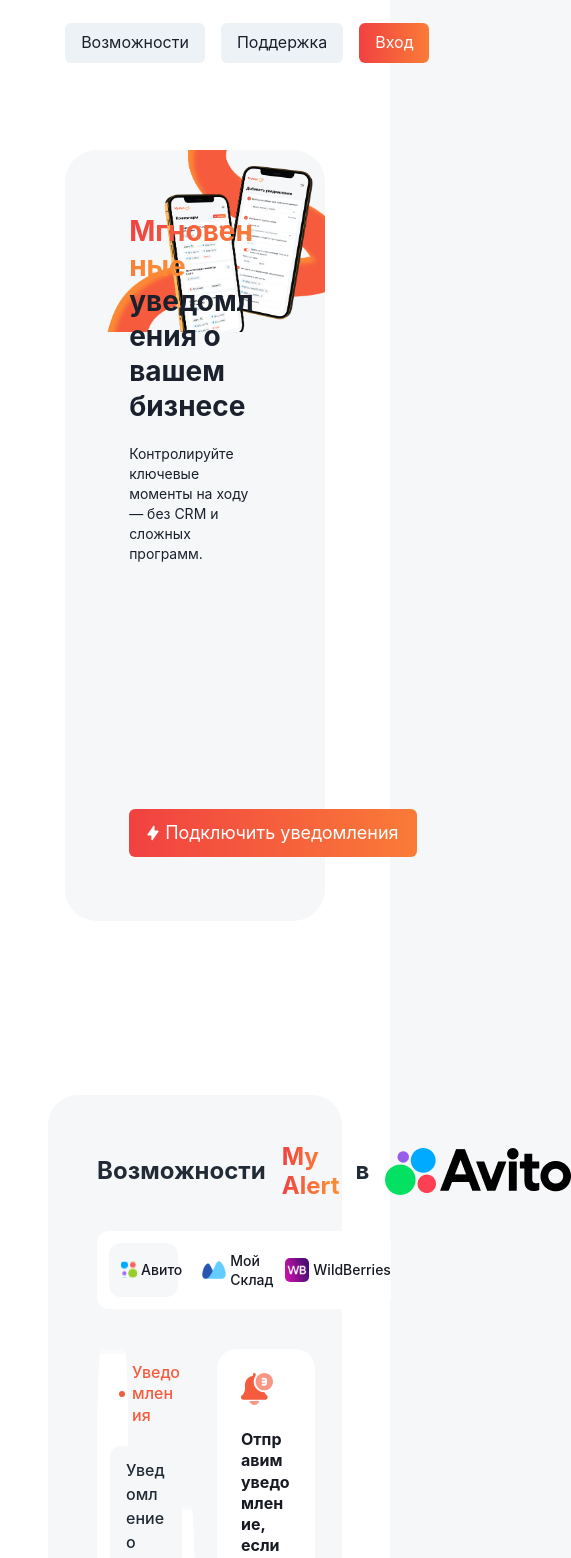
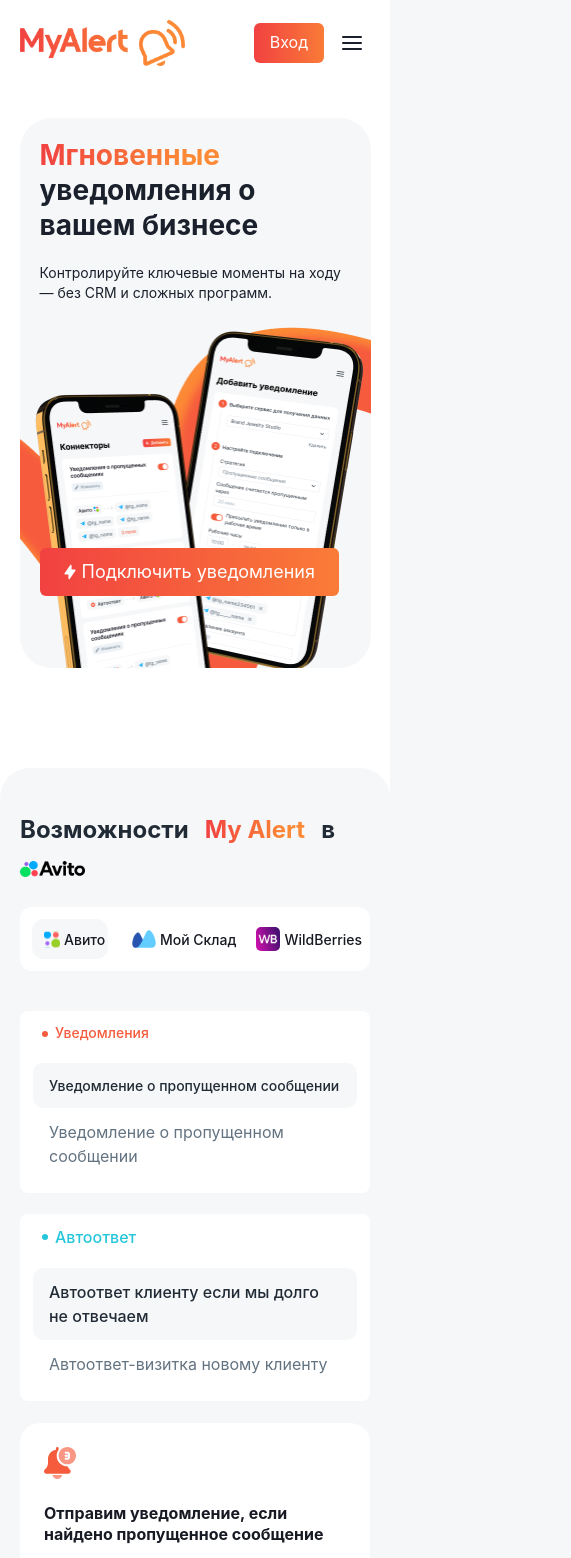
Before and after one commit to QobilovSardor/myAlert2, a React (Vite) app: page /home in a window 390 px wide. Shown: the top 1558 px of the page, 571 px wide, since content can reach past the window. Built offline with nearby package versions, Linux system fonts and the light colour scheme.

Commit message:
home media finished

```diff
--- a/src/components/Footer.jsx
+++ b/src/components/Footer.jsx
@@ -10,6 +10,8 @@
         pt={{ base: '40px', sm: '100px', desktop: '150px' }}
         pb={{ base: '40px', desktop: '80px' }}
         justifyContent='space-between'
+        flexWrap='wrap'
+        rowGap='2rem'
       >
         <Box>
           <Image src={assets.logo} w='224' h='66' />
--- a/src/components/Header.jsx
+++ b/src/components/Header.jsx
@@ -59,6 +59,12 @@
         justifyContent='space-between'
         alignItems='center'
         mb={{ base: '20px', sm: 6, desktop: '37px' }}
+        sx={{
+          '@media (max-width:480px)': {
+            flexWrap: 'wrap',
+            rowGap: '12px',
+          },
+        }}
       >
         <Heading className='page-title'>{text}</Heading>
         {addBtn ? (
--- a/src/components/HeaderDefault.jsx
+++ b/src/components/HeaderDefault.jsx
@@ -1,10 +1,23 @@
-import React from 'react';
+import React, { useState } from 'react';
 import { Flex, Image } from '@chakra-ui/react';
 import { Link } from 'react-router-dom';
 import assets from '../assets';
 import { ButtonComponent } from './ButtonComponent';
+import { HamburgerIcon, CloseIcon } from '@chakra-ui/icons';
+import { Box } from '@chakra-ui/react';
+export const HeaderDefault = () => {
+  const [openSidebar, setOpenSidebar] = useState(false);
+  // const location = useLocation();
 
-export const HeaderDefault = () => {
+  const handleOpenSidebar = () => {
+    const sidebarElement = document.querySelector('.header__btns');
+    setOpenSidebar(!openSidebar);
+    if (sidebarElement) {
+      document.body.classList.toggle('scroll-hidden');
+      sidebarElement.classList.toggle('active');
+    }
+  };
+
   return (
     <header>
       <Flex
@@ -17,15 +30,29 @@
           <Image src={assets.logo} width='156' height='46' />
         </Link>
 
-        <Flex gap={4}>
-          <ButtonComponent text='Возможности' />
-          <ButtonComponent text='Поддержка' />
+        <Flex gap={4} alignItems='center'>
+          <Flex className='header__btns' gap={4}>
+            <ButtonComponent text='Возможности' />
+            <ButtonComponent text='Поддержка' />
+          </Flex>
           <ButtonComponent
             text='Вход'
             bg='brand.500'
             color='#fff'
             _hover='none'
           />
+          <Box width='30px' className='hamburger__menu' h='25px'>
+            <HamburgerIcon
+              onClick={handleOpenSidebar}
+              width={6}
+              h={6}
+              display={openSidebar ? 'none' : 'block'}
+            />
+            <CloseIcon
+              onClick={handleOpenSidebar}
+              display={openSidebar ? 'block' : 'none'}
+            />
+          </Box>
         </Flex>
       </Flex>
     </header>
--- a/src/index.css
+++ b/src/index.css
@@ -110,22 +110,80 @@
   font-weight: 500;
   line-height: 24px;
   color: #000000d9;
+  white-space: nowrap;
 }
 .cart__bg {
   background: url(./assets/cart-bg.png) no-repeat;
   background-size: cover;
+  height: 149px;
 }
 .cart__bg.disabled {
   background: url(./assets/disable-cart.png) no-repeat;
+  height: 149px;
+  background-size: cover;
 }
 /* media query start */
+@media screen and (max-width: 1600px) {
+  .container {
+    max-width: 90%;
+  }
+}
 @media screen and (max-width: 1000px) {
   header .page-title {
     font-size: 28px;
     line-height: 33px;
   }
+  .container {
+    max-width: 100%;
+    padding-left: 32px;
+    padding-right: 32px;
+  }
+  .home__intro {
+    width: 90%;
+    margin: 0 auto;
+  }
+  .avito__logo-heading img {
+    width: 111px;
+  }
+  .home__intro .bell__img {
+    width: 386px;
+    height: 354px;
+  }
+  .home__page .try__it-img {
+    width: 45%;
+    top: auto;
+    bottom: 0;
+  }
+  .home__page .try__it-box {
+    max-width: 90%;
+  }
 }
-
+@media screen and (max-width: 890px) {
+  .home__intro .bell__img {
+    position: relative;
+    margin-bottom: 20px;
+  }
+  .home__intro.bell__box {
+    display: flex;
+    flex-direction: column;
+    align-items: center;
+    background: #f6f7f8;
+    padding: 28px 32px;
+  }
+}
+@media screen and (max-width: 830px) {
+  .home__page .try__it-img {
+    position: relative;
+    margin-left: auto;
+    margin-top: auto;
+    width: 400px;
+  }
+  .home__page .try__it-box {
+    padding-right: 0;
+    padding-bottom: 0;
+    padding-top: 45px;
+  }
+}
 @media screen and (max-width: 768px) {
   .login-content {
     position: relative;
@@ -135,14 +193,76 @@
     border-radius: 12px;
     margin: 0 20px;
   }
+  .home__intro {
+    height: 550px;
+    background: url(./assets/media-intro.png) no-repeat;
+    background-position: bottom center;
+    background-size: 100% 100%;
+  }
+  .home__intro > div {
+    max-width: 100%;
+  }
+  .home__intro {
+    background-color: #f6f7f8;
+  }
+  .home__intro.bell__box {
+    height: fit-content;
+    margin: 0 auto 100px auto;
+  }
+  .home__intro .bell__img {
+    height: 224px;
+    width: 230px;
+  }
 }
-
+.hamburger__menu {
+  display: none;
+}
 @media screen and (max-width: 640px) {
   header .page-title {
     font-size: 24px;
     line-height: 28px;
   }
-
+  .hamburger__menu {
+    display: block;
+    width: 24px;
+    height: 24px;
+  }
+  .header__btns {
+    position: absolute;
+    top: calc(86px - 1px);
+    flex-direction: column;
+    left: 0;
+    transform: translateX(-100%);
+    width: 100%;
+    height: 100vh;
+    background: #0000001a;
+    z-index: 100;
+    transition: 0.3s ease;
+    display: block;
+    padding: 1rem;
+  }
+  .header__btns::before {
+    content: '';
+    position: absolute;
+    top: 0;
+    left: 0;
+    width: 50%;
+    height: 100%;
+    background: #fff;
+  }
+  .header__btns.active {
+    transform: translateX(0);
+  }
+  .header__btns button {
+    width: 150px;
+  }
+  .features .container {
+    padding: 0 20px;
+  }
+  .home__page .try__it-box {
+    transform: translateY(0);
+    margin-bottom: 100px;
+  }
   .card-box {
     padding: 20px;
   }
@@ -174,4 +294,25 @@
     margin-top: 36px !important;
     margin-bottom: 56px !important;
   }
+  .avito__logo-heading img {
+    width: 65px;
+  }
+  .avito__logo-heading {
+    flex-wrap: wrap;
+  }
+  footer button {
+    width: 100%;
+  }
+  .container {
+    padding-left: 20px;
+    padding-right: 20px;
+  }
 }
+@media screen and (max-width: 480px) {
+  .change__map-btn {
+    width: 100%;
+  }
+  .css-1c4bq35 {
+    white-space: nowrap;
+  }
+}
--- a/src/pages/Home.jsx
+++ b/src/pages/Home.jsx
@@ -11,9 +11,16 @@
         mt={16}
         mb='174px'
         className='home__intro container'
-        p={16}
+        p={{ base: '20px', sm: '32px', desktop: 16 }}
         rounded={32}
+        sx={{
+          '@media (max-width:480px)': {
+            mt: '32px',
+            mb: '100px',
+          },
+        }}
       >
+        <Box maxW='50%'>
           <Heading
             as='h1'
             fontSize={{ base: '28px', sm: '36px', desktop: '54px' }}
@@ -44,11 +51,12 @@
             _hover='none'
           />
         </Box>
+      </Box>
 
       {/* features section */}
       <Box
         className='features'
-        mx={12}
+        mx={{ base: '0', sm: '32px', desktop: 12 }}
         bg='#F6F7F8'
         mb={{ base: '100px', sm: '80px', desktop: '150px' }}
         pt={{ base: '48px', sm: 10, desktop: '150px' }}
@@ -63,6 +71,7 @@
             gap='4'
             fontSize={{ base: '24px', sm: '32px', desktop: '48px' }}
             lineHeight={{ base: '28.8px', sm: '38.4px', desktop: '57.6px' }}
+            className='avito__logo-heading'
           >
             Возможности{' '}
             <Text as='span' className='gradient-text'>
@@ -87,14 +96,37 @@
               leftIcon={assets.WildBerries}
             />
           </Flex>
-          <Flex justifyContent='space-between' gap='22px'>
-            <Box w='50%'>
-              <Box className='bg__box'>
+          <Flex
+            justifyContent='space-between'
+            gap='22px'
+            sx={{
+              '@media (max-width: 768px)': {
+                flexDir: 'column',
+              },
+            }}
+          >
+            <Box
+              w='50%'
+              sx={{
+                '@media (max-width: 768px)': {
+                  w: 'full',
+                },
+              }}
+            >
+              <Box
+                className='bg__box'
+                sx={{
+                  '@media (max-width: 930px)': {
+                    bg: 'white',
+                    borderRadius: '8px',
+                  },
+                }}
+              >
                 <Heading
                   className='bg__box-title'
                   as='h5'
                   color='brand.base'
-                  fontSize='16px'
+                  fontSize={{ base: '14px', sm: '14px', desktop: '16px' }}
                   fontWeight={500}
                   ml='22px'
                 >
@@ -105,7 +137,7 @@
                   py={3}
                   bg='bg'
                   fontWeight={500}
-                  fontSize='16px'
+                  fontSize={{ base: '14px', sm: '14px', desktop: '16px' }}
                   mt='20px'
                   borderRadius='10px'
                   color='black.1'
@@ -122,7 +154,16 @@
                   Уведомление о пропущенном сообщении
                 </Text>
               </Box>
-              <Box className='bg__box' mt='21px'>
+              <Box
+                className='bg__box'
+                mt='21px'
+                sx={{
+                  '@media (max-width: 930px)': {
+                    bg: 'white',
+                    borderRadius: '8px',
+                  },
+                }}
+              >
                 <Heading
                   className='bg__box-title blue'
                   as='h5'
@@ -157,6 +198,11 @@
               </Box>
             </Box>
             <Box
+              sx={{
+                '@media (max-width: 768px)': {
+                  w: 'full',
+                },
+              }}
               bg='#fff'
               p={{ base: 6, sm: 8 }}
               borderRadius={{ base: '20px', sm: '24px', desktop: '20px' }}
@@ -216,6 +262,12 @@
         gap='88px'
         mb='150px'
         className='container'
+        sx={{
+          '@media (max-width: 966px)': {
+            flexDir: 'column',
+            gap: '20px',
+          },
+        }}
       >
         <Box maxW='567px'>
           <Heading
@@ -238,6 +290,17 @@
         </Box>
         <Box
           bg='#F6F7F8'
+          minW='625px'
+          sx={{
+            '@media (max-width: 1150px)': {
+              minW: 'fit-content',
+              px: '30px',
+            },
+            '@media (max-width: 1000px)': {
+              minW: 'fit-content',
+              px: '85px',
+            },
+          }}
           pt={{ base: '24px', sm: '31px', desktop: '43px' }}
           borderRadius={{ base: '16px', sm: ' 24px', desktop: '32px' }}
           overflow='hidden'
@@ -308,15 +371,31 @@
         gap='88px'
         mb='150px'
         className='container'
+        sx={{
+          '@media (max-width: 910px)': {
+            flexDir: 'column',
+            alignItems: 'start',
+            gap: '24px',
+          },
+        }}
       >
         <Box
-          bg='#F6F7F8'
+          // bg='#F6F7F8'
           pt={{ base: '24px', sm: '31px', desktop: '43px' }}
           borderRadius={{ base: '16px', sm: ' 24px', desktop: '32px' }}
           overflow='hidden'
-          h={{ base: '328px', sm: '429px', desktop: '586px' }}
+          h={{ base: '328px', sm: '390px', desktop: 'fit-content' }}
           flex={1}
           textAlign='center'
+          sx={{
+            '@media (max-width: 1000px)': {
+              minW: '457px',
+            },
+            '@media (max-width: 910px)': {
+              w: 'full',
+              minW: 'fit-content',
+            },
+          }}
         >
           <Image mx='auto' src={assets.message} />
         </Box>
@@ -372,7 +451,17 @@
         >
           3 дня бесплатно и 30 дней за 1 рубль
         </Text>
-        <Flex gap={6} alignItems='center'>
+        <Flex
+          gap={6}
+          alignItems='center'
+          sx={{
+            '@media (max-width: 480px)': {
+              flexDir: 'column',
+              textAlign: 'center',
+              alignItems: 'start',
+            },
+          }}
+        >
           <ButtonComponent text='Получить 30 дней за 1₽' size='lg' />
           <Text fontSize={{ base: '14px', desktop: '16px' }}>
             далее 299 ₽/мес.
```
Also changed, not shown: src/pages/PersonalAccount.jsx (+103 -11 lines), src/assets/media-intro.png (added), 1 other file (tests, documents, lock files or other folders). Lines whose indentation alone changed are shown as unchanged.
